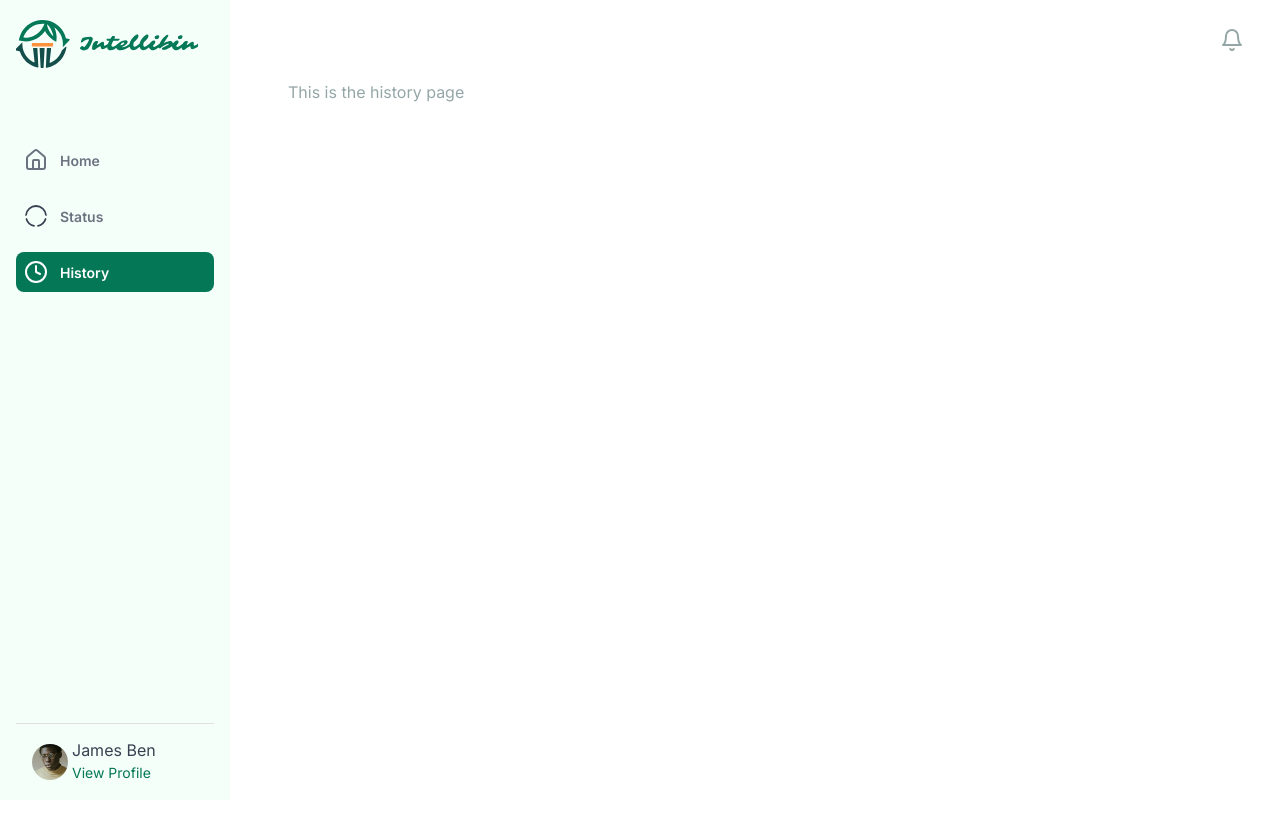
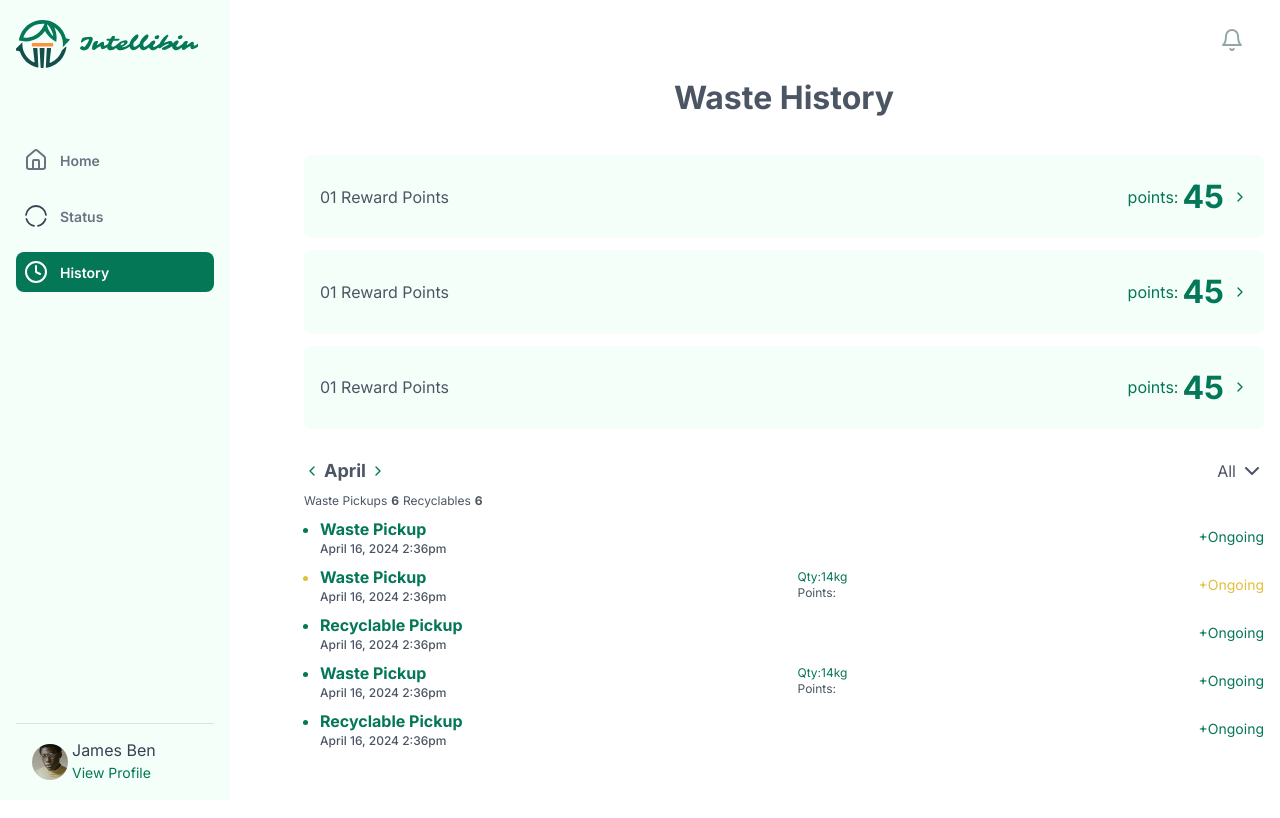
Before and after one commit to raelMartins/intellibin-demo, a Next.js app: page /history in a window 1280 px wide. Shown: the top 818 px of the page. Built offline with nearby package versions, Linux system fonts and the light colour scheme.

Commit message:
Feat:History Page

```diff
--- a/src/app/(dashboard)/history/page.tsx
+++ b/src/app/(dashboard)/history/page.tsx
@@ -1,7 +1,134 @@
+import {
+  ChevronDownIcon,
+  ChevronLeftIcon,
+  ChevronRightIcon,
+} from "lucide-react";
 import React from "react";
+import { cn } from "~/lib/utils";
 
 const Page = () => {
-  return <div>This is the history page</div>;
+  return (
+    <div className="px-4 pb-10 md:pb-20">
+      <h2 className="text-center text-lg font-[700] leading-[35.2px] text-intellibinGRAY-600 md:text-[2rem]">
+        Waste History
+      </h2>
+      <div className="flex flex-col gap-3 pt-5 md:pt-10">
+        <div className="flex items-center justify-between rounded-lg bg-intellibin-veryLightGreen px-4 py-6 text-intellibinGRAY-600">
+          <p className="leading-[22.4px]">01 Reward Points</p>
+          <p className="flex items-center gap-2 text-intellibin-primary">
+            <span className="flex items-center gap-1">
+              <span>points:</span>
+              <span className="text-[2rem] font-[700] leading-[35.2px]">
+                45
+              </span>
+            </span>
+            <span>
+              <ChevronRightIcon className="h-4 w-4" />
+            </span>
+          </p>
+        </div>
+        <div className="flex items-center justify-between rounded-lg bg-intellibin-veryLightGreen px-4 py-6 text-intellibinGRAY-600">
+          <p className="leading-[22.4px]">01 Reward Points</p>
+          <p className="flex items-center gap-2 text-intellibin-primary">
+            <span className="flex items-center gap-1">
+              <span>points:</span>
+              <span className="text-[2rem] font-[700] leading-[35.2px]">
+                45
+              </span>
+            </span>
+            <span>
+              <ChevronRightIcon className="h-4 w-4" />
+            </span>
+          </p>
+        </div>
+        <div className="flex items-center justify-between rounded-lg bg-intellibin-veryLightGreen px-4 py-6 text-intellibinGRAY-600">
+          <p className="leading-[22.4px]">01 Reward Points</p>
+          <p className="flex items-center gap-2 text-intellibin-primary">
+            <span className="flex items-center gap-1">
+              <span>points:</span>
+              <span className="text-[2rem] font-[700] leading-[35.2px]">
+                45
+              </span>
+            </span>
+            <span>
+              <ChevronRightIcon className="h-4 w-4" />
+            </span>
+          </p>
+        </div>
+      </div>
+      <div className="flex flex-col gap-2 pt-5 lg:pt-7">
+        <div className="flex items-center justify-between">
+          <div className="flex items-center gap-1 text-intellibin-primary">
+            <button>
+              <ChevronLeftIcon className="h-4 w-4" />
+            </button>{" "}
+            <p className="text-lg font-[700] text-intellibinGRAY-600">April</p>{" "}
+            <button>
+              <ChevronRightIcon className="h-4 w-4" />
+            </button>
+          </div>
+          <button className="flex items-center gap-1 text-intellibinGRAY-600">
+            <span>All</span>
+            <span>
+              <ChevronDownIcon />
+            </span>
+          </button>
+        </div>
+        <p className="flex items-center gap-1 text-xs text-intellibinGRAY-600">
+          <span>Waste Pickups</span> <span className="font-[700]">6</span>{" "}
+          <span>Recyclables</span>
+          <span className="font-[700]">6</span>
+        </p>
+        <ul className="flex list-disc flex-col gap-2 pl-4">
+          {[
+            { status: "completed", quantity: false, pickup: "Waste" },
+            { status: "ongoing", quantity: true, pickup: "Waste" },
+            { status: "completed", quantity: false, pickup: "Recyclable" },
+            { status: "completed", quantity: true, pickup: "Waste" },
+            { status: "completed", quantity: false, pickup: "Recyclable" },
+          ].map((w, i) => (
+            <li
+              key={`waste-${i + 1}`}
+              className={cn(
+                w.status === "completed"
+                  ? "marker:text-intellibin-primary"
+                  : "marker:text-intellibin-warning",
+              )}
+            >
+              <div className="flex items-center justify-between">
+                <div>
+                  <h3 className="text-xs font-[700] leading-[22.4px] text-intellibin-primary md:text-base">
+                    {w.pickup} Pickup
+                  </h3>
+                  <p className="text-xs font-medium leading-4 text-intellibinGRAY-600">
+                    April 16, 2024 2:36pm
+                  </p>
+                </div>
+                <div
+                  className={cn(
+                    w.quantity ? "block text-xs leading-4" : "hidden",
+                  )}
+                >
+                  <p className="text-intellibin-primary">Qty:14kg</p>
+                  <p className="text-intellibinGRAY-600">Points:</p>
+                </div>
+                <p
+                  className={cn("text-xs leading-[19.6px] md:text-sm", {
+                    "text-intellibin-warning":
+                      w.status.toLowerCase() === "ongoing",
+                    "text-intellibin-primary":
+                      w.status.toLowerCase() === "completed",
+                  })}
+                >
+                  +Ongoing
+                </p>
+              </div>
+            </li>
+          ))}
+        </ul>
+      </div>
+    </div>
+  );
 };
 
 export default Page;
```
